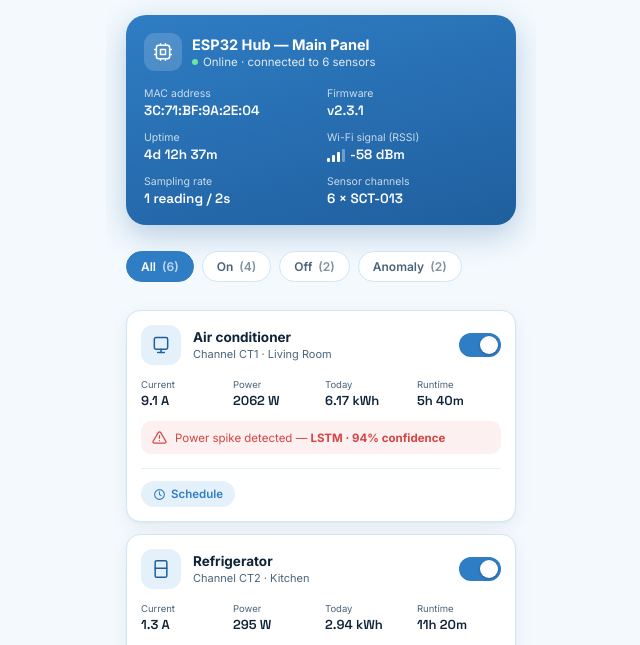
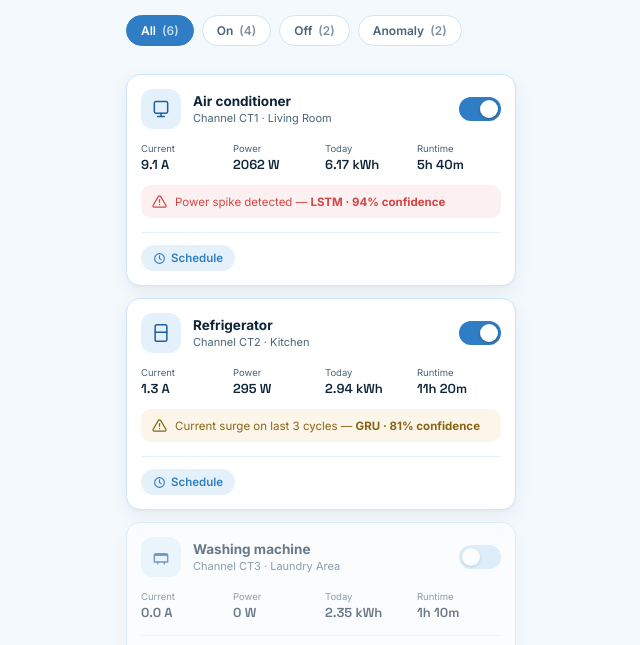
Before and after one commit to 3sha1995/electrikyutproto, a plain HTML site: page devices.html in a window 1280 px wide. Shown: the part 74-719 px from the top of the page, without its empty margins (319-959 px from the left). Drawn offline with Linux system fonts and the light colour scheme.

Commit message:
remove top hub

```diff
--- a/devices.html
+++ b/devices.html
@@ -34,55 +34,7 @@
   <main>
 
     <!-- ===================== IOT HUB CARD ===================== -->
-    <section>
-      <div class="hub-card">
-        <div class="hub-top">
-          <div class="hub-icon">
-            <svg viewBox="0 0 24 24" fill="none" stroke-width="1.8" stroke-linecap="round" stroke-linejoin="round">
-              <rect x="4" y="4" width="16" height="16" rx="3"/>
-              <path d="M9 9h6v6H9z"/>
-              <path d="M9 2v2M15 2v2M9 20v2M15 20v2M2 9h2M2 15h2M20 9h2M20 15h2"/>
-            </svg>
-          </div>
-          <div>
-            <div class="hub-name">ESP32 Hub — Main Panel</div>
-            <div class="hub-status-row">
-              <span class="hub-status-dot"></span>
-              <span class="hub-status-text">Online · connected to 6 sensors</span>
-            </div>
-          </div>
-        </div>
 
-        <div class="hub-grid">
-          <div>
-            <div class="hub-stat-label">MAC address</div>
-            <div class="hub-stat-value num">3C:71:BF:9A:2E:04</div>
-          </div>
-          <div>
-            <div class="hub-stat-label">Firmware</div>
-            <div class="hub-stat-value num">v2.3.1</div>
-          </div>
-          <div>
-            <div class="hub-stat-label">Uptime</div>
-            <div class="hub-stat-value num">4d 12h 37m</div>
-          </div>
-          <div>
-            <div class="hub-stat-label">Wi-Fi signal (RSSI)</div>
-            <div class="hub-stat-value num">
-              <span class="signal-bars strength-3" aria-hidden="true"><span></span><span></span><span></span><span></span></span>-58 dBm
-            </div>
-          </div>
-          <div>
-            <div class="hub-stat-label">Sampling rate</div>
-            <div class="hub-stat-value num">1 reading / 2s</div>
-          </div>
-          <div>
-            <div class="hub-stat-label">Sensor channels</div>
-            <div class="hub-stat-value num">6 × SCT-013</div>
-          </div>
-        </div>
-      </div>
-    </section>
 
     <!-- ===================== FILTER BAR ===================== -->
     <section>
```
